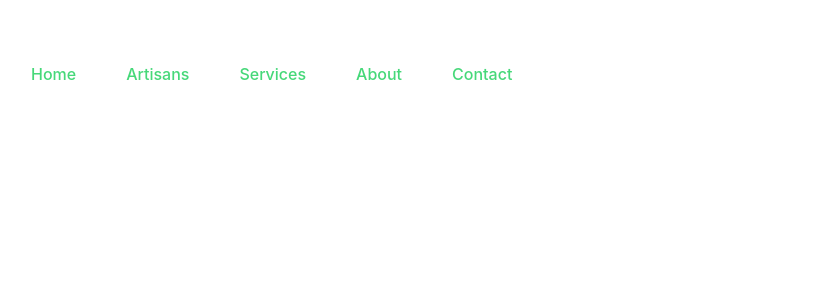
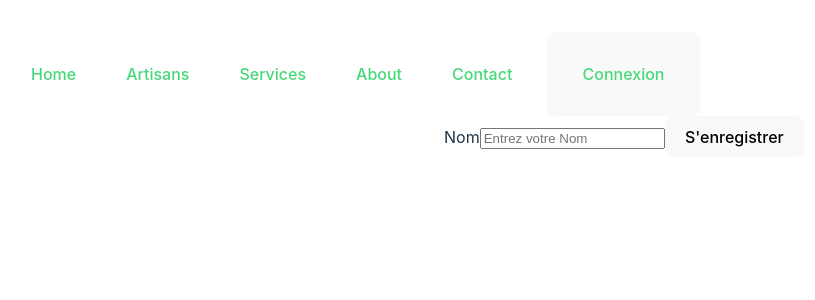
Before and after one commit to FLXwkg/StrapiReactVite, a React (Vite) app in the folder frontend/: page /authentication in a window 1280 px wide. Shown: the top 300 px of the page, without its empty margins (16-831 px from the left). Built offline with nearby package versions, Linux system fonts and the light colour scheme.

Commit message:
:art: : Ajout Authentication

```diff
--- /dev/null
+++ b/frontend/src/components/forms/RegisterForm.jsx
@@ -0,0 +1,13 @@
+import Button from "./buttons/Button";
+import Input from "./inputs/Input";
+
+function RegisterForm() {
+    return (
+        <form>
+            <Input label='Nom' placeholder='Entrez votre Nom'/>
+            <Button type="submit">{"S'enregistrer"}</Button>
+        </form>
+     );
+}
+
+export default RegisterForm;
--- /dev/null
+++ b/frontend/src/components/forms/buttons/Button.jsx
@@ -0,0 +1,17 @@
+import PropTypes from "prop-types";
+function Button({ children, type = 'button', onClick }) {
+    return (
+        <button
+            type={type}
+            onClick={onClick}>
+            {children}
+        </button>
+     );
+}
+Button.propTypes = {
+    children: PropTypes.node,
+    type: PropTypes.func,
+    onClick: PropTypes.oneOf(['submit', 'reset', 'button'])
+}
+
+export default Button;
--- /dev/null
+++ b/frontend/src/components/forms/inputs/Input.jsx
@@ -0,0 +1,19 @@
+import { PropTypes } from "prop-types"
+
+function Input({ label, name, value, placeholder, onChange }){
+    return(
+        <label>
+            {label}
+            <input name={name} value={value} placeholder={placeholder} onChange={onChange}/>
+        </label>
+    )
+}
+
+Input.propTypes = {
+    label: PropTypes.string,
+    name: PropTypes.string,
+    value: PropTypes.string,
+    onChange: PropTypes.string,
+    placeholder: PropTypes.string
+}
+export default Input
--- a/frontend/src/components/header/Header.jsx
+++ b/frontend/src/components/header/Header.jsx
@@ -1,3 +1,4 @@
+import Button from '../forms/buttons/Button'
 import './Header.css'
 
 function Header() {
@@ -9,6 +10,11 @@ function Header() {
             <a href='/services'>Services</a>
             <a href='/about'>About</a>
             <a href='/contact'>Contact</a>
+            <Button type='button'>
+              <a href="/authentication">
+              Connexion
+              </a>
+            </Button>
         </nav>
     </header>
 
--- a/frontend/src/navigation/Router.jsx
+++ b/frontend/src/navigation/Router.jsx
@@ -5,6 +5,7 @@ import Contact from '../pages/Contact'
 import Artisans from '../pages/Artisans'
 import Home from '../pages/Home'
 import Artisan from '../pages/Artisan'
+import Auth from '../pages/Auth'
 function Router (){
     return (
         <BrowserRouter>
@@ -14,6 +15,7 @@ function Router (){
                     <Route index element={<Artisans/>}/>
                     <Route path=':artisanSlug' element={<Artisan/>}/>
                 </Route>
+                <Route path='authentication' element={<Auth/>}/>
                 <Route path='about' element={<About/>}/>
                 <Route path='contact' element={<Contact/>}/>
                 <Route path='services' element={<Services/>}/>
--- /dev/null
+++ b/frontend/src/pages/Auth.jsx
@@ -0,0 +1,9 @@
+import RegisterForm from "../components/forms/RegisterForm";
+
+function Auth() {
+    return (
+        <RegisterForm />
+     );
+}
+
+export default Auth;
```
